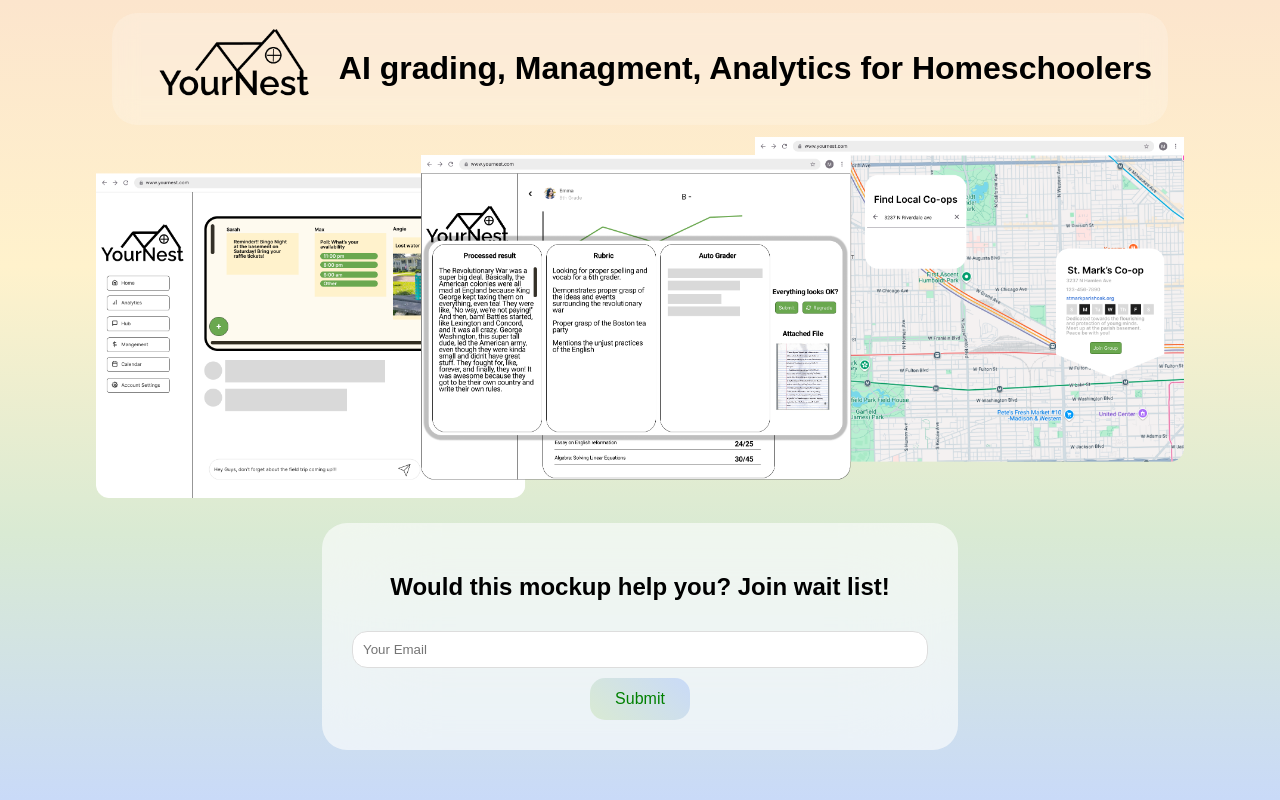
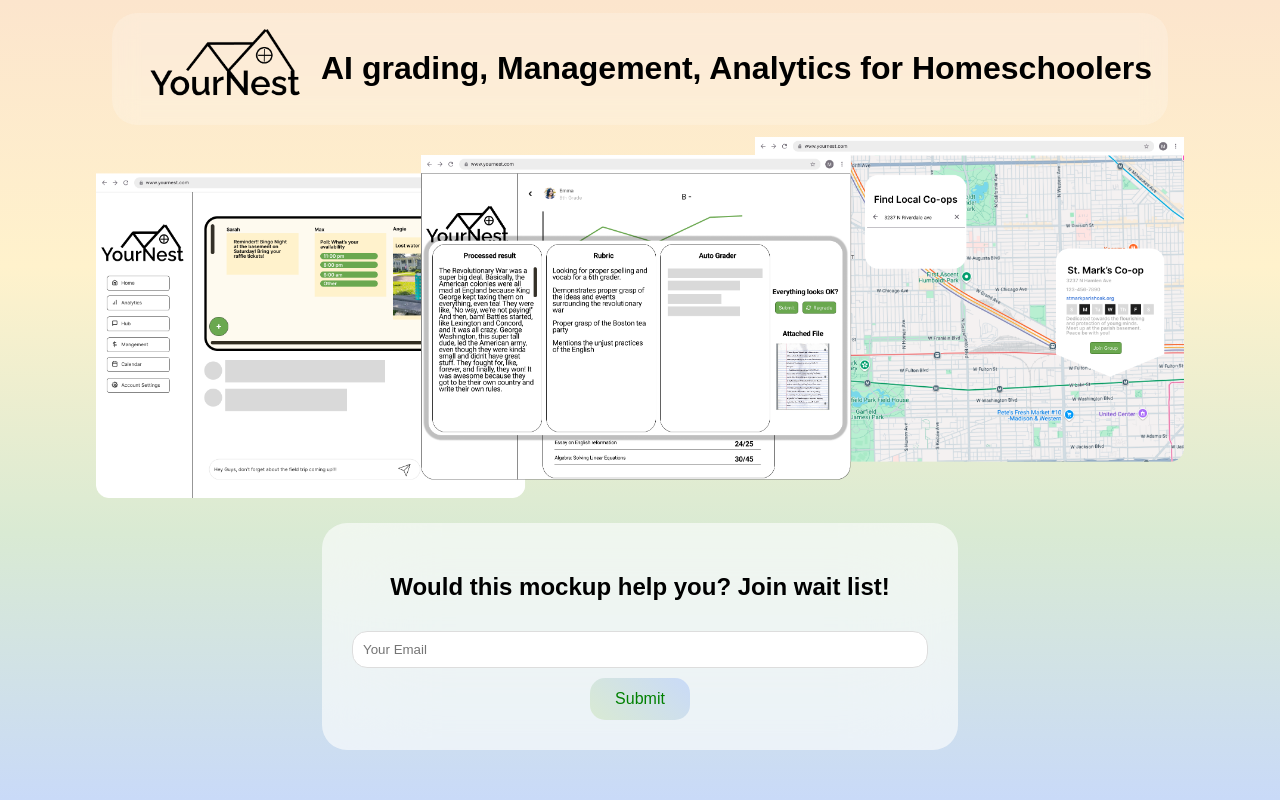
Before and after one commit to rapterjet2004/landingPage, a plain HTML site: page index.html in a window 1280 px wide. Shown: the top 800 px of the page. Drawn offline with Linux system fonts and the light colour scheme.

Commit message:
fixed spelling

```diff
--- a/index.html
+++ b/index.html
@@ -9,7 +9,7 @@
 <body>
     <header>
         <img src="logo.png" class="logo"/>
-        <h1> AI grading, Managment, Analytics for Homeschoolers</h1>
+        <h1> AI grading, Management, Analytics for Homeschoolers</h1>
     </header>
 
 
```
